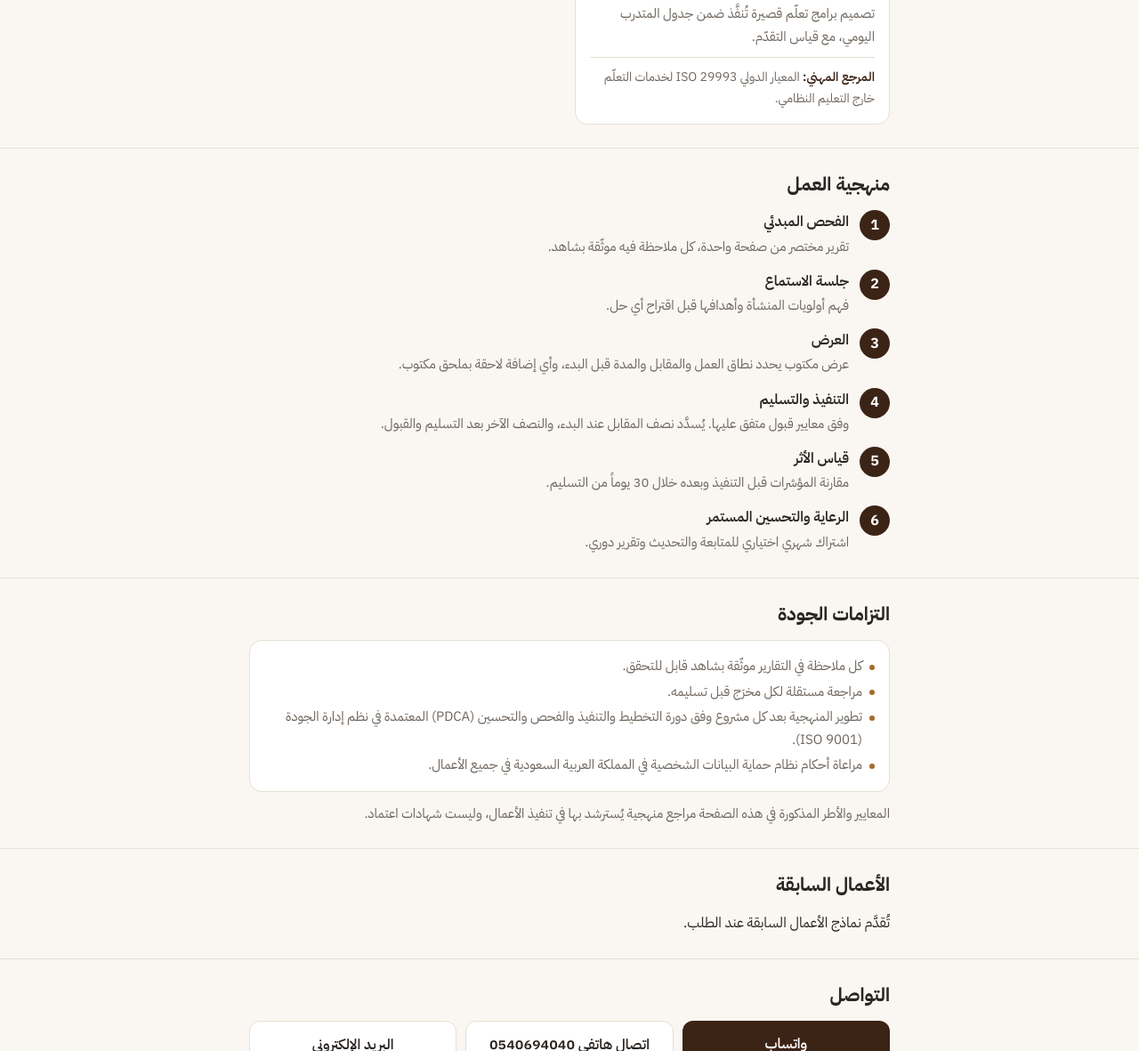
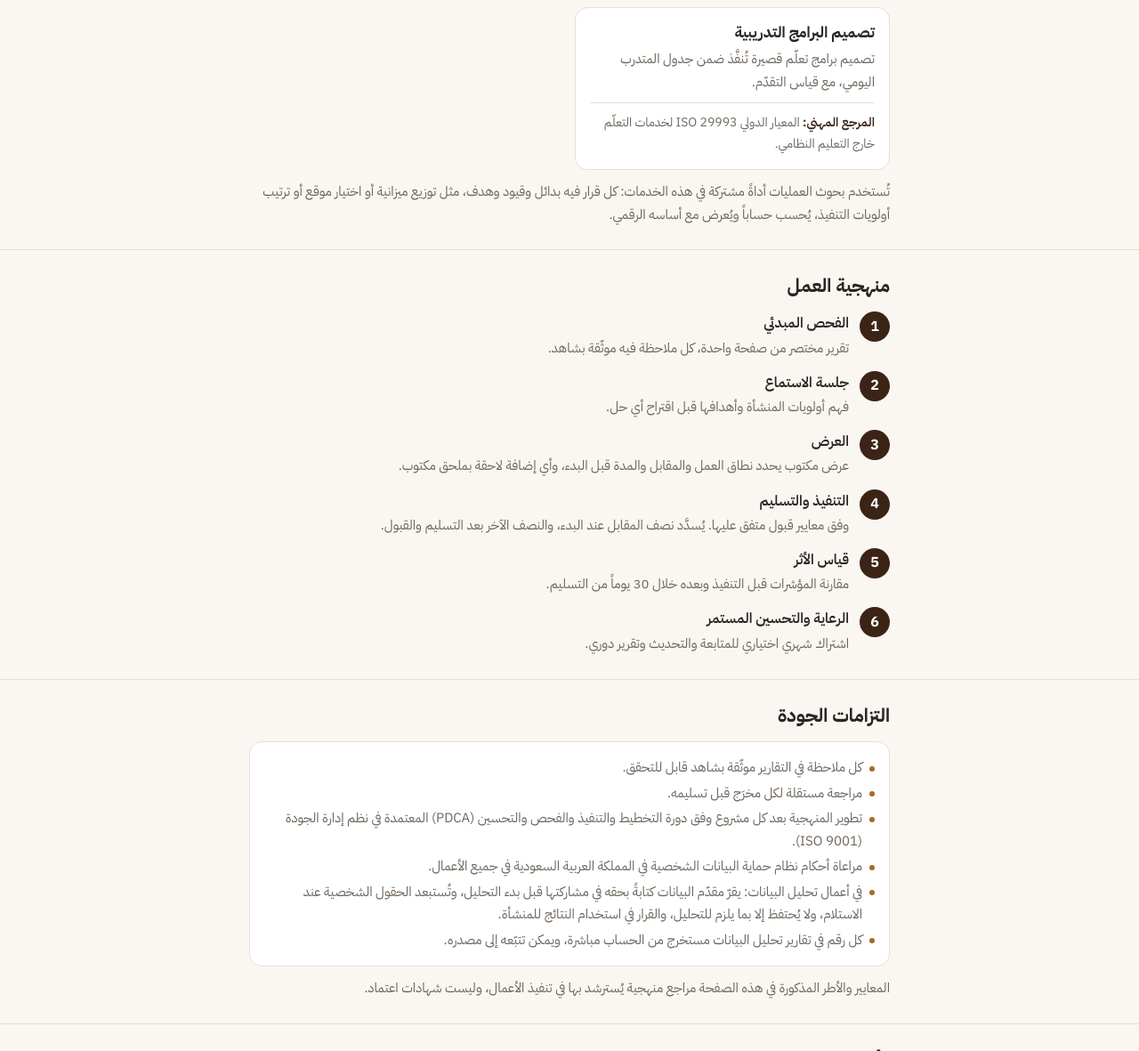
Before and after one commit to alshfa0e/F3-site, a plain HTML site: page index.html in a window 1280 px wide. Shown: the part 1619-2800 px from the top of the page at 89% size. Drawn offline with Linux system fonts and the light colour scheme.

Commit message:
Services: operations research as a shared tool, peak times from the business's own data; quality: data handling and number traceability
Co-Authored-By: Claude Fable 5.2 <noreply@anthropic.com>
Claude-Session: https://claude.ai/code/session_018iL9x9P65fbPemRBRwuo8h

```diff
--- a/index.html
+++ b/index.html
@@ -99,7 +99,7 @@ footer{padding:20px 0 34px;border-top:1px solid var(--line);font-size:13px;color
       <div class="cards">
         <div class="card">
           <h3>قرارات التشغيل من بيانات المنشأة</h3>
-          <p>تحليل البيانات المسجّلة في منصات البيع والحجز، مثل سلة وزد ونعيم، وفي البرامج المحاسبية ونقاط البيع المعتمدة لدى المنشأة، وتقديم قرار تشغيلي واحد كل شهر: المخزون والشراء، أو توزيع العاملين على أوقات الضغط، أو التسعير والعروض، أو التدفق النقدي، مع قياس النتيجة قبل التطبيق وبعده. للمنشآت بمختلف أحجامها وقطاعاتها.</p>
+          <p>تحليل البيانات المسجّلة في منصات البيع والحجز، مثل سلة وزد ونعيم، وفي البرامج المحاسبية ونقاط البيع المعتمدة لدى المنشأة، وتقديم قرار تشغيلي واحد كل شهر: المخزون والشراء، أو توزيع العاملين على أوقات الضغط، أو التسعير والعروض، أو التدفق النقدي، مع قياس النتيجة قبل التطبيق وبعده. تُحدَّد أوقات الذروة من بيانات المنشأة نفسها، ويُبيَّن لكل قرار أثره بالريال وقيمة تخفيف كل قيد يحدّه. للمنشآت بمختلف أحجامها وقطاعاتها.</p>
           <p class="std"><b>المرجع المهني:</b> بحوث العمليات <bdi dir="ltr">(Operations Research)</bdi> كما تعرّفها الجمعية الدولية لبحوث العمليات وعلوم الإدارة <bdi dir="ltr">(INFORMS)</bdi>: تحويل البيانات إلى رؤى لاتخاذ قرارات أفضل.</p>
         </div>
         <div class="card">
@@ -143,6 +143,7 @@ footer{padding:20px 0 34px;border-top:1px solid var(--line);font-size:13px;color
           <p class="std"><b>المرجع المهني:</b> المعيار الدولي <bdi dir="ltr">ISO 29993</bdi> لخدمات التعلّم خارج التعليم النظامي.</p>
         </div>
       </div>
+      <p class="also">تُستخدم بحوث العمليات أداةً مشتركة في هذه الخدمات: كل قرار فيه بدائل وقيود وهدف، مثل توزيع ميزانية أو اختيار موقع أو ترتيب أولويات التنفيذ، يُحسب حساباً ويُعرض مع أساسه الرقمي.</p>
     </div>
   </section>
 
@@ -169,6 +170,8 @@ footer{padding:20px 0 34px;border-top:1px solid var(--line);font-size:13px;color
           <li>مراجعة مستقلة لكل مخرَج قبل تسليمه.</li>
           <li>تطوير المنهجية بعد كل مشروع وفق دورة التخطيط والتنفيذ والفحص والتحسين <bdi dir="ltr">(PDCA)</bdi> المعتمدة في نظم إدارة الجودة <bdi dir="ltr">(ISO 9001)</bdi>.</li>
           <li>مراعاة أحكام نظام حماية البيانات الشخصية في المملكة العربية السعودية في جميع الأعمال.</li>
+          <li>في أعمال تحليل البيانات: يقرّ مقدّم البيانات كتابةً بحقه في مشاركتها قبل بدء التحليل، وتُستبعد الحقول الشخصية عند الاستلام، ولا يُحتفظ إلا بما يلزم للتحليل، والقرار في استخدام النتائج للمنشأة.</li>
+          <li>كل رقم في تقارير تحليل البيانات مستخرج من الحساب مباشرة، ويمكن تتبّعه إلى مصدره.</li>
         </ul>
       </div>
       <p class="also">المعايير والأطر المذكورة في هذه الصفحة مراجع منهجية يُسترشد بها في تنفيذ الأعمال، وليست شهادات اعتماد.</p>
```
